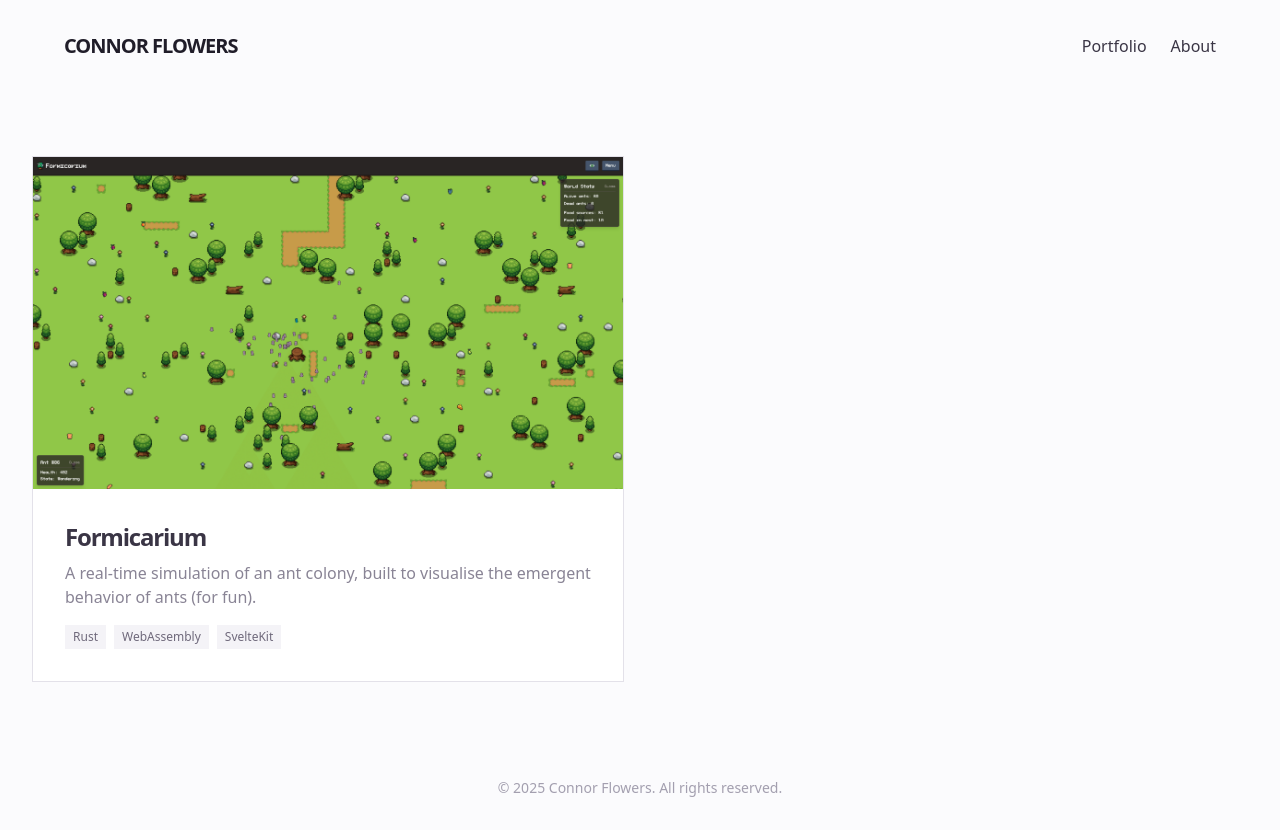
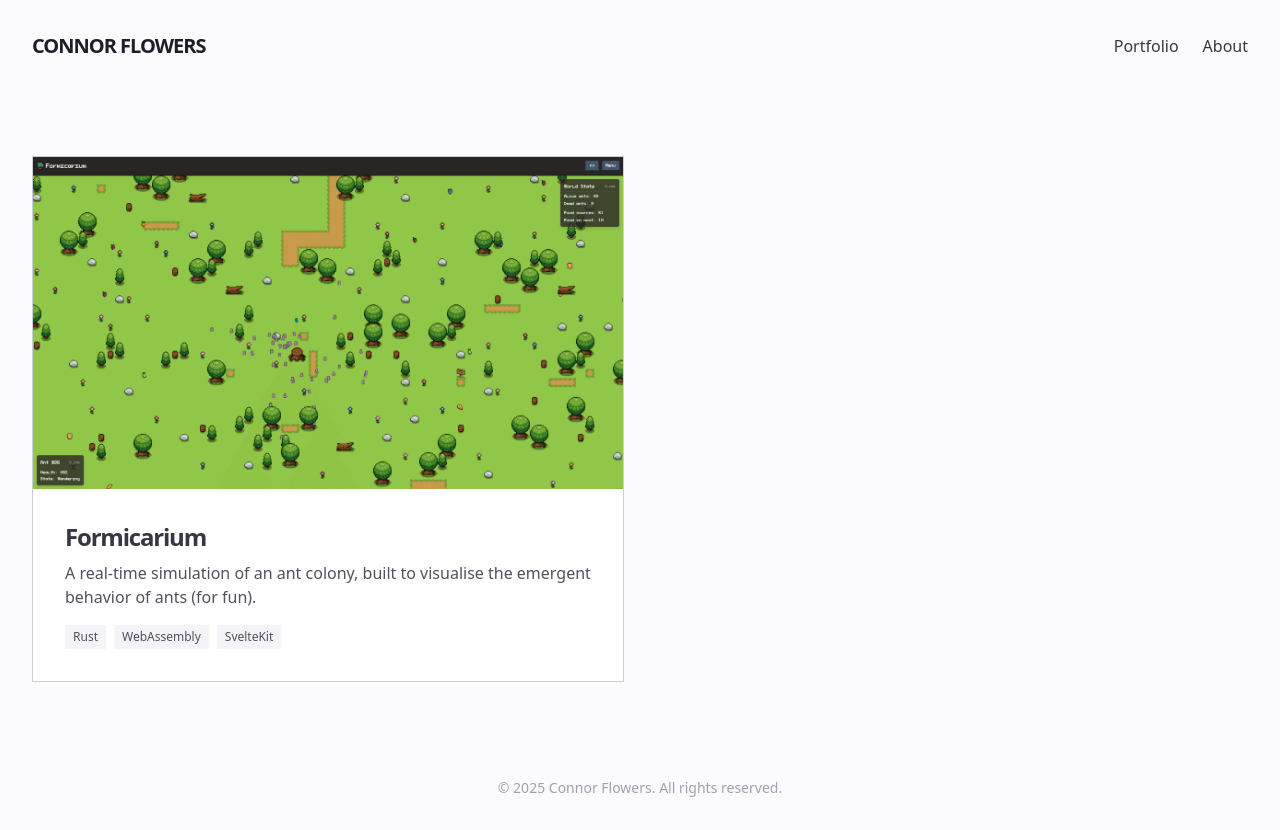
Before and after one commit to c-florist/portfolio, an Astro site: page / in a window 1280 px wide. Built offline with nearby package versions, Linux system fonts and the light colour scheme; Astro itself is replaced by a stand-in of ours.

Commit message:
adjust margins and colours on secondary components

```diff
--- a/src/components/Header.astro
+++ b/src/components/Header.astro
@@ -1,7 +1,7 @@
 ---
 ---
 <header class="p-8">
-  <nav class="flex justify-between items-center max-w-6xl mx-auto">
+  <nav class="flex justify-between items-center max-w-7xl mx-auto">
     <a href="/" class="text-xl font-bold tracking-tighter text-zinc-950">CONNOR FLOWERS</a>
     <ul class="flex gap-6 items-center text-zinc-900">
       <li><a href="/#projects" class="relative group"><span>Portfolio</span><span class="absolute -bottom-1 left-0 w-0 h-0.5 bg-zinc-950 transition-all duration-300 group-hover:w-full"></span></a></li>
--- a/src/components/ProjectCard.astro
+++ b/src/components/ProjectCard.astro
@@ -9,7 +9,7 @@ interface Props {
 const { project } = Astro.props;
 ---
 
-<a href={`/projects/${project.slug}`} class="block bg-white border border-zinc-200 group">
+<a href={`/projects/${project.slug}`} class="block bg-white border border-zinc-300 group">
   <div class="overflow-hidden">
     <Image
       src={project.data.heroImage}
@@ -21,10 +21,10 @@ const { project } = Astro.props;
   </div>
   <div class="p-8">
     <h3 class="text-2xl font-bold tracking-tighter mb-2 text-zinc-900">{project.data.title}</h3>
-    <p class="text-zinc-600 mb-4">{project.data.description}</p>
+    <p class="text-zinc-800 mb-4">{project.data.description}</p>
     <div class="flex flex-wrap gap-2">
       {project.data.technologies.map(tech => (
-        <span class="text-xs bg-zinc-100 text-zinc-700 px-2 py-1">{tech}</span>
+        <span class="text-xs bg-zinc-100 text-zinc-800 px-2 py-1">{tech}</span>
       ))}
     </div>
   </div>
--- a/src/pages/projects/[...slug].astro
+++ b/src/pages/projects/[...slug].astro
@@ -44,7 +44,7 @@ const nextProject = projects[currentIndex + 1];
             href={project.data.liveUrl}
             target="_blank"
             rel="noopener noreferrer"
-            class="inline-block bg-transparent border border-zinc-300 text-zinc-700 font-medium py-3 px-8 hover:bg-zinc-100 hover:text-zinc-900 transition-colors no-underline mt-12"
+            class="inline-block bg-transparent border border-zinc-400 text-zinc-800 font-medium py-3 px-8 hover:bg-zinc-100 hover:text-zinc-950 transition-colors no-underline mt-12"
           >
             View Live Project
           </a>
```
